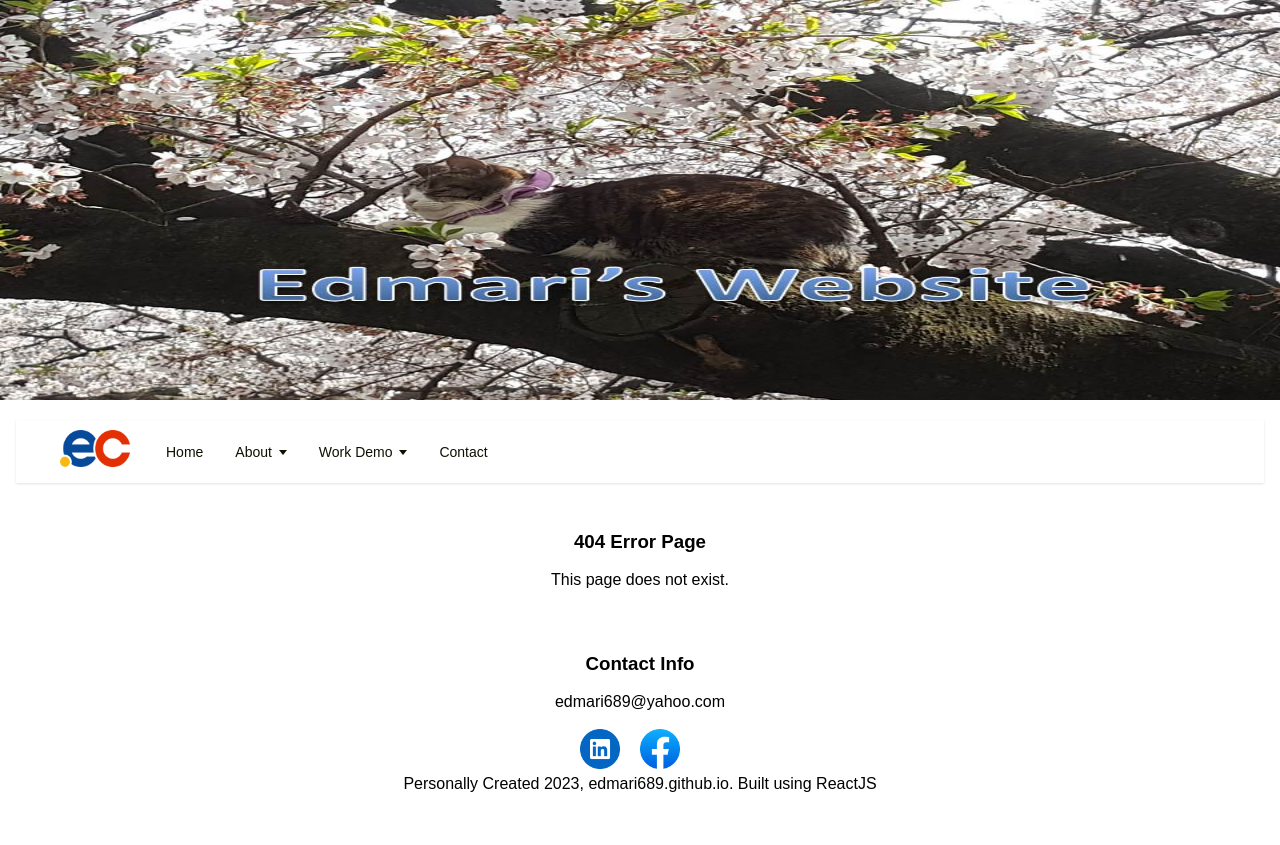
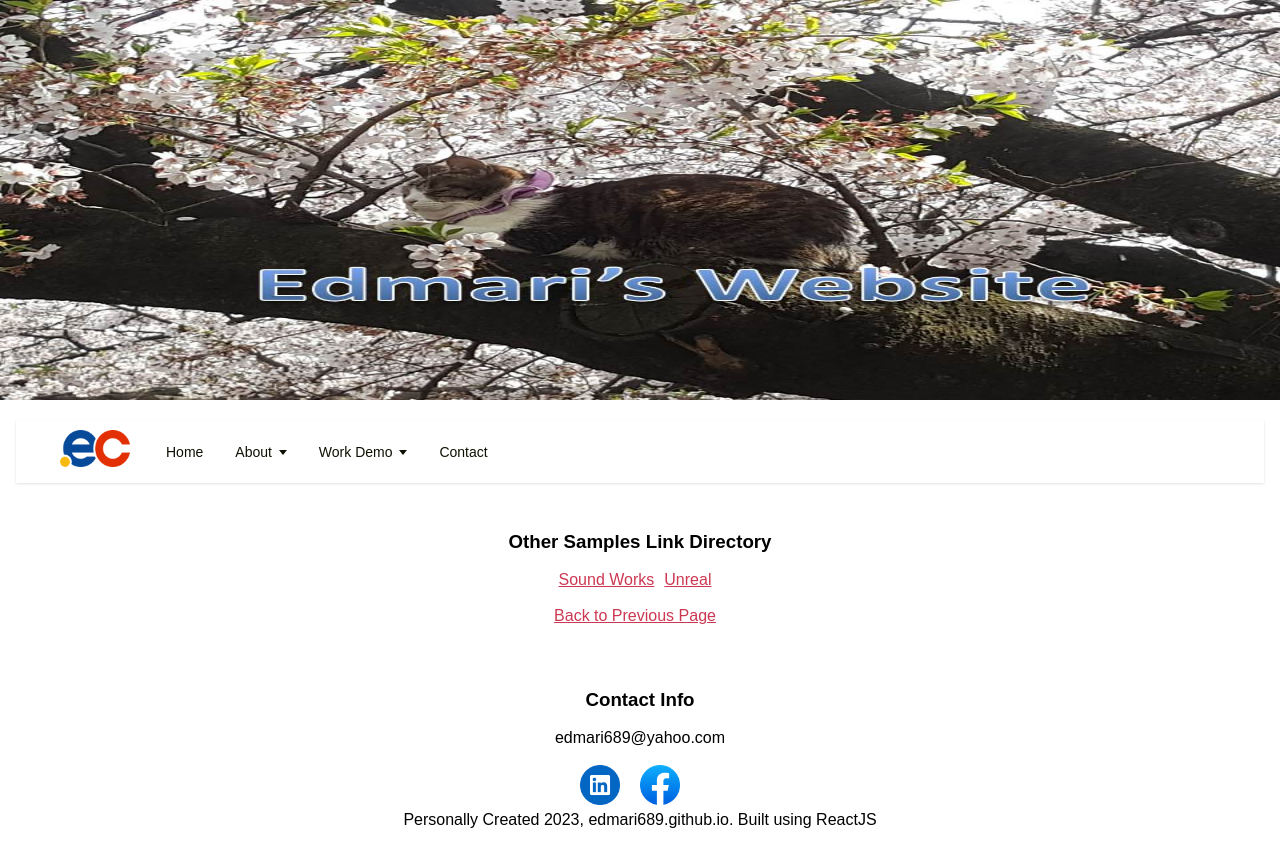
Before and after one commit to edmari689/edmaricallangan, a React (Create React App) app: page /othersample in a window 1280 px wide. Before the commit this address had no page. Before the commit the page ends 809 px from the top, so only its background shows below. Built offline with nearby package versions, Linux system fonts and the light colour scheme.

Commit message:
Version 1.2.2 Added mini sitemap pages for navigation dropdown pages

```diff
--- a/src/App.js
+++ b/src/App.js
@@ -10,6 +10,11 @@ import AboutMe from './pages/AboutMe';
 import AboutSite from './pages/AboutSite';
 import TeachingDemo from './pages/TeachingDemo';
 import SoundPage from './pages/SoundPage';
+
+import About from './pages/About';
+import WorkDemo from './pages/Work-Demo';
+import ItSamples from './pages/It-Samples';
+import OtherSample from './pages/OtherSample';
 
 import FormValidate from './pages/FormValidate';
 import { Route, Routes } from "react-router-dom";
@@ -30,6 +35,10 @@ function App() {
             <Route path='/teachingdemo' element={<TeachingDemo />} />
             <Route path='/soundpage' element={<SoundPage />} />
             <Route path='/formvalidate' element={<FormValidate />} />
+            <Route path='/about' element={<About />} />
+            <Route path='/work-demo' element={<WorkDemo />} />
+            <Route path='/it-samples' element={<ItSamples />} />
+            <Route path='/othersample' element={<OtherSample />} />
             <Route path="*" element={<Page404 />} />
           </Route>
         </Routes>
--- a/src/PageItems.js
+++ b/src/PageItems.js
@@ -30,18 +30,14 @@ export const pageItems = [
           url: 'it-samples',
           submenu: [
           {
-            title: 'Web Works',
-            url: 'web-works',
-            submenu: [
-              {
-                title: ' Basic Form Validation',
+            title: 'Basic Form Validation',
             url: 'formvalidate',
-              }
+          },
         ],
       },
       {
-            title: 'Other Works',
-            url: 'it-sub',
+        title: 'Other Samples',
+        url: 'othersample',
         submenu: [
           {
             title: 'Sound Works',
@@ -55,8 +51,6 @@ export const pageItems = [
       },
       ],
     },
-      ],
-    },
     {
       title: 'Contact',
       url: 'contact',
--- /dev/null
+++ b/src/pages/About.js
@@ -0,0 +1,17 @@
+import React from "react";
+import { Link } from "react-router-dom";
+
+export default function About () {
+    return (
+        <>
+            <h3>About Link Directory</h3>
+            <br />
+            <Link to="/aboutme">
+                About My Background
+            </Link>
+            <Link to="/aboutsite">
+                About My Site
+            </Link>
+        </>
+    );
+}
--- /dev/null
+++ b/src/pages/It-Samples.js
@@ -0,0 +1,18 @@
+import React from "react";
+import { Link } from "react-router-dom";
+
+export default function ItSamples () {
+    return (
+        <>
+            <h3>IT Samples Link Directory</h3>
+            <br />
+            <Link to="/formvalidate">
+                Basic Form Validation
+            </Link>
+            <br /><br />
+            <Link to="/work-demo">
+                Back to Previous Page
+            </Link>
+        </>
+    );
+}
--- /dev/null
+++ b/src/pages/OtherSample.js
@@ -0,0 +1,21 @@
+import React from "react";
+import { Link } from "react-router-dom";
+
+export default function OtherSample () {
+    return (
+        <>
+            <h3>Other Samples Link Directory</h3>
+            <br />
+            <Link to="/soundpage">
+                Sound Works
+            </Link>
+            <Link to="/unreal">
+                Unreal
+            </Link>
+            <br /><br />
+            <Link to="/work-demo">
+                Back to Previous Page
+            </Link>
+        </>
+    );
+}
--- /dev/null
+++ b/src/pages/Work-Demo.js
@@ -0,0 +1,20 @@
+import React from "react";
+import { Link } from "react-router-dom";
+
+export default function WorkDemo () {
+    return (
+        <>
+            <h3>Work Demo Link Directory</h3>
+            <br />
+            <Link to="/teachingdemo">
+                Teaching Demo
+            </Link>
+            <Link to="/it-samples">
+                It Samples
+            </Link>
+            <Link to="/othersample">
+                Other Samples
+            </Link>
+        </>
+    );
+}
```
Lines whose indentation alone changed are shown as unchanged.
